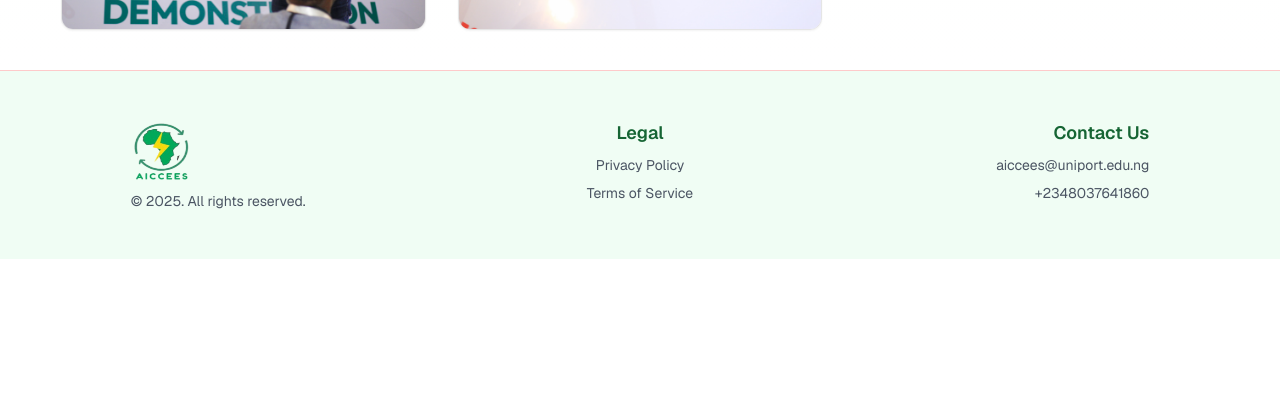
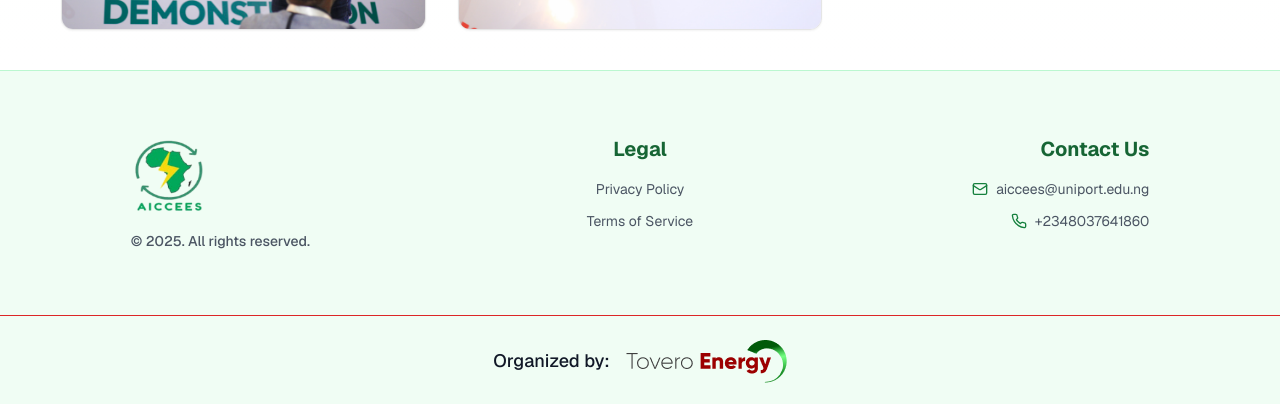
Before and after one commit to Nathaniyell/aiccees, a Next.js app: page /gallery in a window 1280 px wide. Shown: the part 4137-4541 px from the top of the page. Before the commit the page ends 4396 px from the top, so only its background shows below. Built offline with nearby package versions, Linux system fonts and the light colour scheme.

Commit message:
Enhance footer layout and styling; add unoptimized images configuration in Next.js

```diff
--- a/next.config.mjs
+++ b/next.config.mjs
@@ -1,6 +1,9 @@
 /** @type {import('next').NextConfig} */
 const nextConfig = {
   output: 'export',
+  images: {
+    unoptimized: true,
+  },
   }
 
 export default nextConfig;
--- a/src/components/layout/Footer.tsx
+++ b/src/components/layout/Footer.tsx
@@ -1,29 +1,35 @@
 import Link from 'next/link'
 import logo from '@/public/images/aicess/aicess_aicess.png'
+import ToveroLogo from '@/public/tovero-logo.png'
 import Image from 'next/image';
+import {Mail, Phone} from 'lucide-react'
 
 export function Footer() {
   const currentYear = new Date().getFullYear();
   return (
-    <footer className="w-full border-t border-red-200 bg-green-50 py-12">
-      <div className="w-11/12 md:w-10/12 mx-auto grid grid-cols-1 md:grid-cols-3 gap-8 px-4 md:px-6">
+    <footer className="w-full border-t border-green-200 bg-green-50">
+      {/* Main Footer Content */}
+      <div className="w-11/12 md:w-10/12 mx-auto py-16">
+        <div className="grid grid-cols-1 md:grid-cols-3 gap-12 px-4 md:px-6">
           {/* Company Info */}
-        <div className="flex flex-col items-center md:items-start space-y-2">
-        <Link href="/" className="flex items-center space-x-2">
-          <Image src={logo} alt="AICCEES" className='w-16 h-16' />
+          <div className="flex flex-col items-center md:items-start space-y-4">
+            <Link href="/" className="transition-transform hover:scale-105">
+              <Image src={logo} alt="AICCEES" className="w-20 h-20" />
             </Link>
-          <p className="text-sm text-gray-600">© {currentYear}. All rights reserved.</p>
+            <p className="text-sm text-gray-600 font-medium">© {currentYear}. All rights reserved.</p>
           </div>
 
           {/* Quick Links */}
           <div className="flex flex-col items-center">
-          <h3 className="font-semibold text-lg text-green-800 mb-2">Legal</h3>
-          <nav className="flex flex-col items-center gap-2">
-            <Link className="text-sm text-gray-600 hover:text-green-600 hover:underline underline-offset-4"
+            <h3 className="font-bold text-xl text-green-800 mb-4">Legal</h3>
+            <nav className="flex flex-col items-center gap-3">
+              <Link
+                className="text-sm text-gray-600 hover:text-green-700 transition-colors duration-200 hover:underline underline-offset-4"
                 href="https://docs.google.com/document/d/1vGj2MvQZk-rigl6zlAEZW-J_mRo19fp_/edit?usp=sharing&ouid=103583805913807710533&rtpof=true&sd=true">
                 Privacy Policy
               </Link>
-            <Link className="text-sm text-gray-600 hover:text-green-600 hover:underline underline-offset-4"
+              <Link
+                className="text-sm text-gray-600 hover:text-green-700 transition-colors duration-200 hover:underline underline-offset-4"
                 href="https://docs.google.com/document/d/1vGj2MvQZk-rigl6zlAEZW-J_mRo19fp_/edit?usp=sharing&ouid=103583805913807710533&rtpof=true&sd=true">
                 Terms of Service
               </Link>
@@ -32,19 +38,36 @@ export function Footer() {
 
           {/* Contact Information */}
           <div className="flex flex-col items-center md:items-end">
-          <h3 className="font-semibold text-lg text-green-800 mb-2">Contact Us</h3>
-          <div className="flex flex-col items-center md:items-end gap-2">
+            <h3 className="font-bold text-xl text-green-800 mb-4">Contact Us</h3>
+            <div className="flex flex-col items-center md:items-end gap-3">
               <a href="mailto:aiccees@uniport.edu.ng"
-              className="text-sm text-gray-600 hover:text-green-600 hover:underline underline-offset-4">
+                className="text-sm text-gray-600 hover:text-green-700 transition-colors duration-200 hover:underline underline-offset-4 flex items-center gap-2">
+                <Mail className='w-4 h-4 text-green-700' />
                 aiccees@uniport.edu.ng
               </a>
               <a href="tel:+2348037641860"
-              className="text-sm text-gray-600 hover:text-green-600 hover:underline underline-offset-4">
+                className="text-sm text-gray-600 hover:text-green-700 transition-colors duration-200 hover:underline underline-offset-4 flex items-center gap-2">
+                <Phone className='w-4 h-4 text-green-700' />
                 +2348037641860
               </a>
             </div>
           </div>
         </div>
+      </div>
+
+      {/* Organizer Section */}
+      <div className="w-full py-6 border-t border-t-red-600">
+        <div className="w-10/12 mx-auto flex flex-col md:flex-row items-center justify-center gap-4 md">
+          <h5 className="text-lg font-medium">Organized by:</h5>
+          <Link href="https://toveroenergy.com" target="_blank" className="transition-transform hover:scale-105">
+            <Image
+              src={ToveroLogo}
+              alt="Tovero Energy Limited"
+              className="max-h-12 w-auto"
+            />
+          </Link>
+        </div>
+      </div>
     </footer>
   )
 }
```
Also changed, not shown: public/tovero-logo.png (added), src/components/data_models/conference-chairs.tsx (added). Lines whose indentation alone changed are shown as unchanged.
